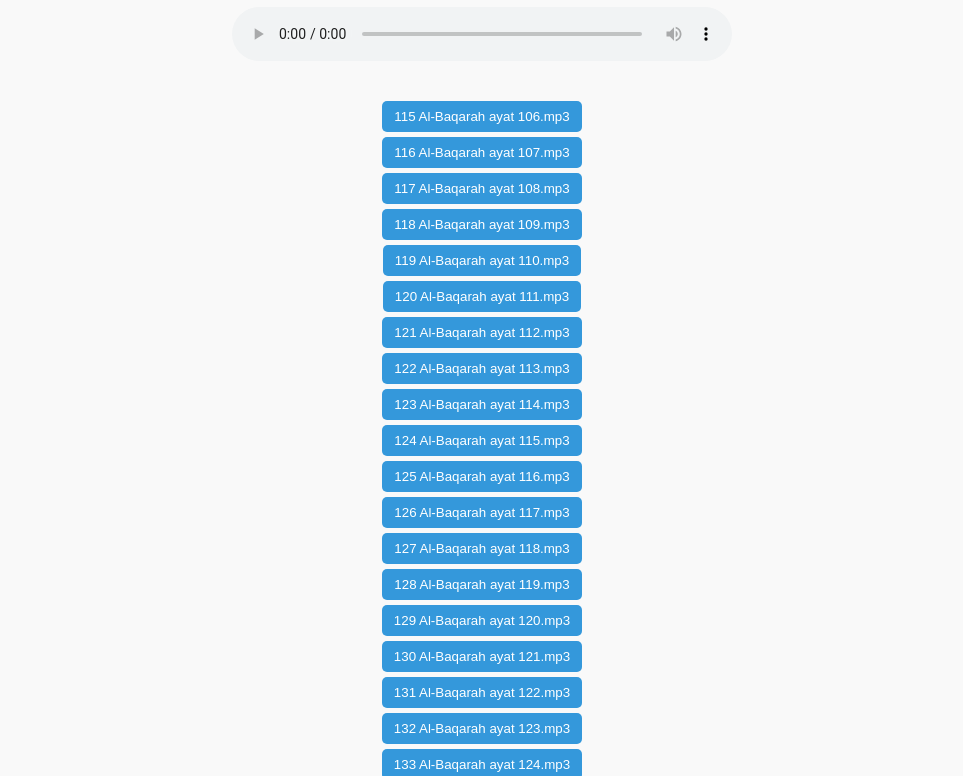
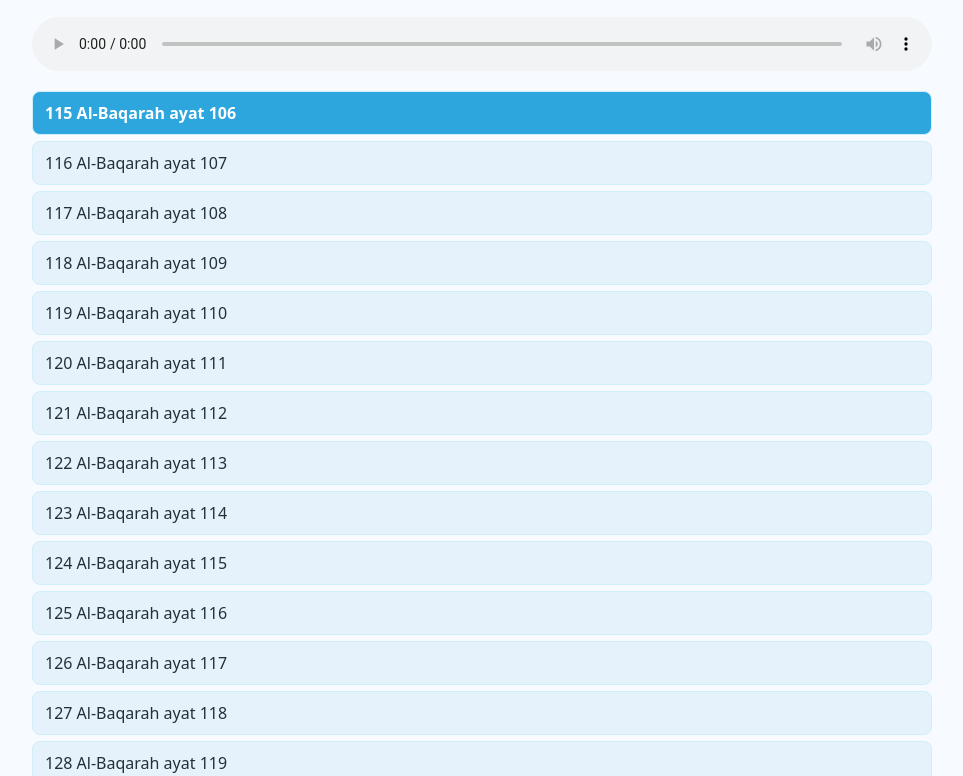
Before and after one commit to smp-saf/hafalankelas9, a plain HTML site: page index.html in a window 1280 px wide. Shown: the part 122-898 px from the top of the page, without its empty margins (158-1121 px from the left). Drawn offline with Linux system fonts and the light colour scheme.

Commit message:
Update index.html

```diff
--- a/index.html
+++ b/index.html
@@ -1,51 +1,43 @@
 <!DOCTYPE html>
 <html lang="id">
 <head>
-  <meta charset="UTF-8">
-  <meta name="viewport" content="width=device-width, initial-scale=1.0">
-  <title>Playlist Hafalan Kelas 9</title>
+  <meta charset="utf-8" />
+  <title>Playlist Al-Baqarah (Ayat 106–141)</title>
+  <meta name="viewport" content="width=device-width,initial-scale=1" />
   <style>
-    body {
-      font-family: Arial, sans-serif;
-      background: #f9f9f9;
-      text-align: center;
-      padding: 20px;
-    }
-    h1 {
-      color: #2c3e50;
-    }
-    audio {
-      margin: 20px 0;
-      width: 100%;
-      max-width: 500px;
-    }
-    ul {
-      list-style: none;
-      padding: 0;
-    }
-    li {
-      margin: 5px 0;
-    }
-    li button {
-      padding: 8px 12px;
-      border: none;
-      background: #3498db;
-      color: white;
-      border-radius: 5px;
-      cursor: pointer;
-    }
-    li button:hover {
-      background: #2980b9;
-    }
+    body { font-family: system-ui, -apple-system, "Segoe UI", Roboto, "Helvetica Neue", Arial; background:#f7fbff; color:#21303a; padding:20px; }
+    h1 { color:#2da5dd; margin-bottom:8px; text-align:center; }
+    #player { width:100%; max-width:900px; margin:20px auto; display:block; }
+    #container { max-width:900px; margin:0 auto; }
+    #playlist { list-style:none; padding:0; margin:0; }
+    #playlist li { padding:10px 12px; margin:6px 0; background:#e6f2fb; border:1px solid #cfeefa; border-radius:8px; cursor:pointer; transition:background .15s; }
+    #playlist li:hover { background:#d5ecfb; }
+    #playlist li.active { background:#2da5dd; color:white; font-weight:600; }
+    .meta { font-size:0.9rem; color:#4a4a4a; margin-bottom:10px; text-align:center; }
+    footer { font-size:0.85rem; color:#666; margin-top:18px; text-align:center; }
   </style>
 </head>
 <body>
-  <h1>🎧 Playlist Hafalan Al-Qur’an</h1>
-  <audio id="audioPlayer" controls></audio>
-  <ul id="playlist"></ul>
+  <div id="container">
+    <h1>Playlist — Surah Al-Baqarah (Ayat 106–141)</h1>
+    <div class="meta">Klik salah satu ayat untuk memutar. Pemutaran otomatis lanjut ke ayat berikutnya setelah selesai.</div>
+
+    <audio id="player" controls preload="none"></audio>
+
+    <ul id="playlist"></ul>
+
+    <footer>Hosted on GitHub Pages • Jika pemutaran otomatis tidak bekerja, tekan tombol Play pada pemutar.</footer>
+  </div>
 
   <script>
-    const tracks = [
+    // --- sesuaikan dengan repo kamu ---
+    const GITHUB_USER = 'smp-saf';
+    const GITHUB_REPO = 'hafalankelas9';
+    const GITHUB_BRANCH = 'main';
+    const baseRaw = `https://raw.githubusercontent.com/${GITHUB_USER}/${GITHUB_REPO}/${GITHUB_BRANCH}/`;
+
+    // --- daftar file mp3 persis seperti di repo ---
+    const files = [
       "115 Al-Baqarah ayat 106.mp3",
       "116 Al-Baqarah ayat 107.mp3",
       "117 Al-Baqarah ayat 108.mp3",
@@ -84,35 +76,46 @@
       "150 Al-Baqarah ayat 141.mp3"
     ];
 
-    const baseUrl = "https://raw.githubusercontent.com/smp-saf/hafalankelas9/main/";
+    const playlistEl = document.getElementById('playlist');
+    const player = document.getElementById('player');
+    let currentIndex = 0;
 
-    let currentTrack = 0;
-    const audio = document.getElementById("audioPlayer");
-    const playlist = document.getElementById("playlist");
+    // Build playlist UI
+    files.forEach((name, idx) => {
+      const li = document.createElement('li');
+      li.textContent = name.replace(/\.mp3$/,''); // tampilkan tanpa .mp3
+      li.dataset.src = baseRaw + encodeURIComponent(name);
+      li.addEventListener('click', () => playTrack(idx));
+      playlistEl.appendChild(li);
+    });
 
-    function loadTrack(index) {
-      currentTrack = index;
-      audio.src = baseUrl + tracks[index];
-      audio.play();
+    const items = playlistEl.querySelectorAll('li');
+
+    function setActive(i) {
+      items.forEach(x => x.classList.remove('active'));
+      if (items[i]) items[i].classList.add('active');
     }
 
-    tracks.forEach((track, index) => {
-      const li = document.createElement("li");
-      const btn = document.createElement("button");
-      btn.textContent = track;
-      btn.onclick = () => loadTrack(index);
-      li.appendChild(btn);
-      playlist.appendChild(li);
-    });
+    function playTrack(i) {
+      if (i < 0 || i >= items.length) return;
+      currentIndex = i;
+      const src = items[i].dataset.src;
+      player.src = src;
+      setActive(i);
+      player.play().catch(err => {
+        console.log('Autoplay blocked or play failed:', err);
+      });
+    }
 
-    audio.addEventListener("ended", () => {
-      if (currentTrack < tracks.length - 1) {
-        loadTrack(currentTrack + 1);
+    // Auto next on ended
+    player.addEventListener('ended', () => {
+      if (currentIndex < items.length - 1) {
+        playTrack(currentIndex + 1);
       }
     });
 
-    // Play pertama kali
-    loadTrack(0);
+    // Set first track
+    setActive(0);
   </script>
 </body>
 </html>
```
